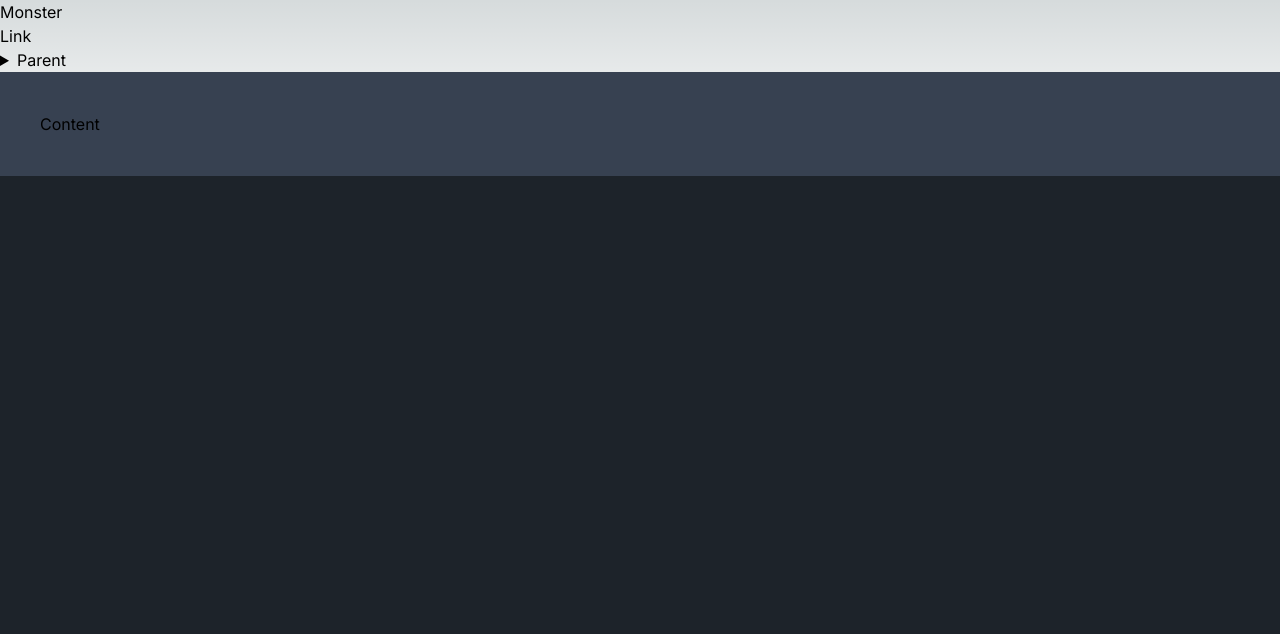
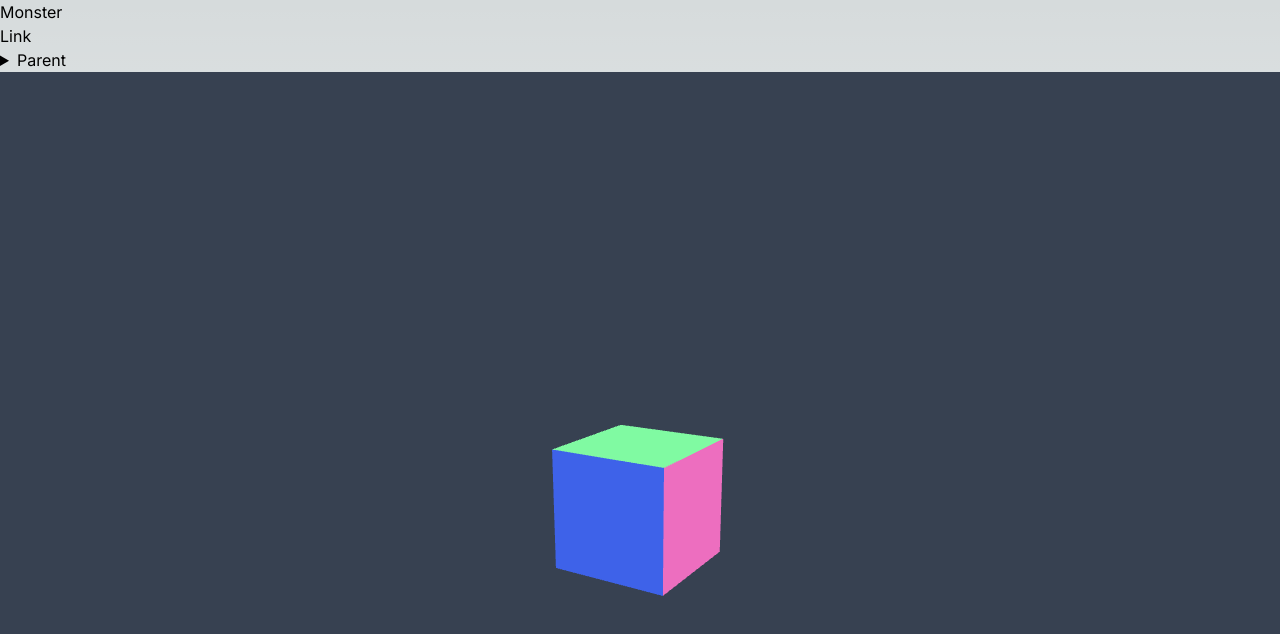
Before and after one commit to sabbirkuasha/monster-r3f, a Next.js app: page / in a window 1280 px wide. Shown: the top 634 px of the page. Built offline with nearby package versions, Linux system fonts and the light colour scheme.

Commit message:
Basic Scence setup for react three fiber

```diff
--- /dev/null
+++ b/src/Components/AllMonster.jsx
@@ -0,0 +1,31 @@
+import { OrbitControls, PerspectiveCamera } from "@react-three/drei";
+
+export default function Experience() {
+  return (
+    <>
+      {/* <color attach="background" args={["#ececec"]} /> */}
+      <OrbitControls target={[0, 0.35, 0]} maxPolarAngle={1.45} />
+      <PerspectiveCamera makeDefault fov={50} position={[3, 2, 5]} />
+      <mesh castShadow receiveShadow>
+        <boxGeometry args={[1, 1, 1]} />
+        <meshNormalMaterial />
+      </mesh>
+    </>
+  );
+}
+
+// This version of code will works too, since this time we are exporting named function we have to import using curly brace
+// "use client";
+// import { OrbitControls } from "@react-three/drei";
+
+// export const Experience = () => {
+//   return (
+//     <>
+//       <OrbitControls />
+//       <mesh>
+//         <boxGeometry />
+//         <meshNormalMaterial />
+//       </mesh>
+//     </>
+//   );
+// };
--- a/src/Components/Navbar.jsx
+++ b/src/Components/Navbar.jsx
@@ -1,4 +1,4 @@
-export default function Navbar({ children }) {
+export default function Navbar() {
   return (
     <div className="navbar bg-base-100">
       <div className="flex-1">
--- a/src/app/layout.jsx
+++ b/src/app/layout.jsx
@@ -1,5 +1,5 @@
+import "./globals.css";
 import Navbar from "@/Components/Navbar";
-import "./globals.css";
 import { Inter } from "next/font/google";
 
 const inter = Inter({ subsets: ["latin"] });
--- a/src/app/page.jsx
+++ b/src/app/page.jsx
@@ -1,9 +1,19 @@
-import Image from "next/image";
+"use client";
+import { Canvas } from "@react-three/fiber";
+import React, { Suspense } from "react";
+// import { Experience } from "@/Components/AllMonster";
+import Experience from "@/Components/AllMonster";
 
 export default function Home() {
   return (
     <main className="p-10 bg-gray-700">
-      <h1>Content</h1>
+      <div className="h-[700px]">
+        <Suspense fallback={null}>
+          <Canvas shadows>
+            <Experience />
+          </Canvas>
+        </Suspense>
+      </div>
     </main>
   );
 }
```
